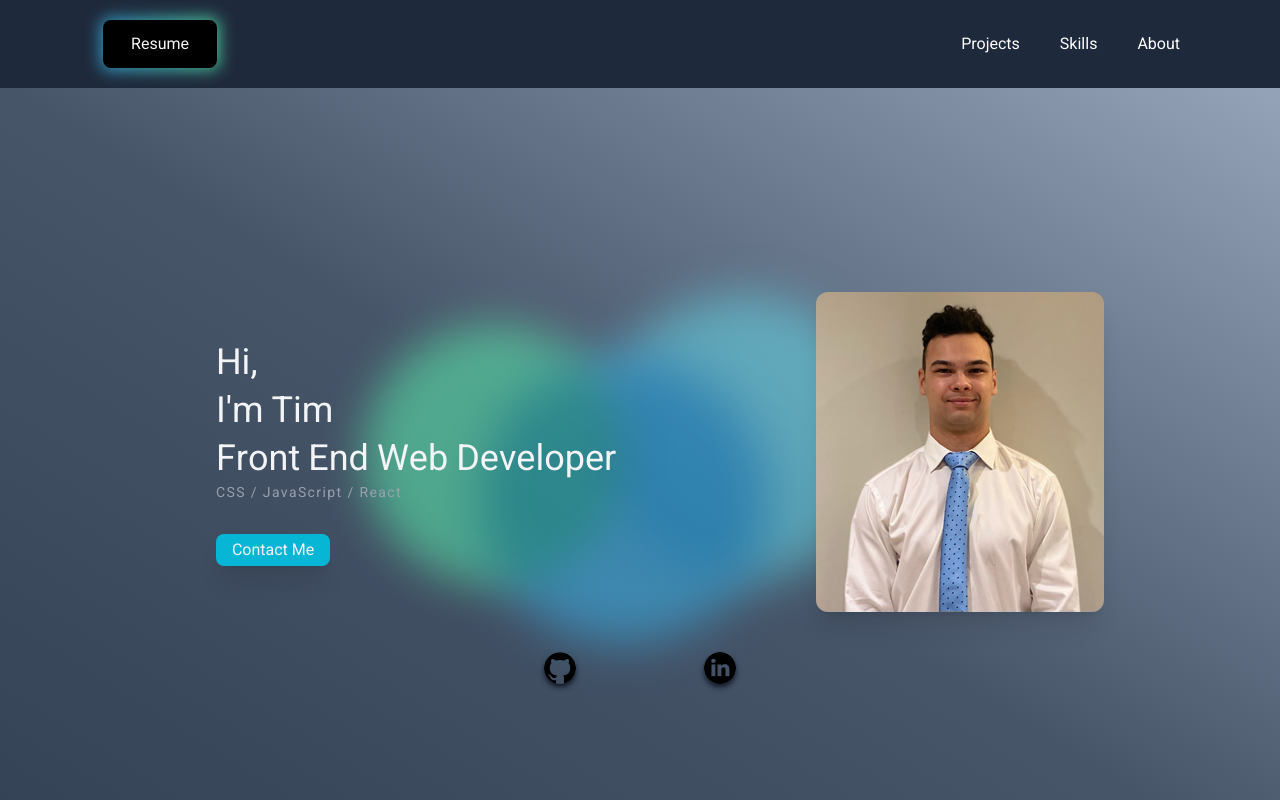
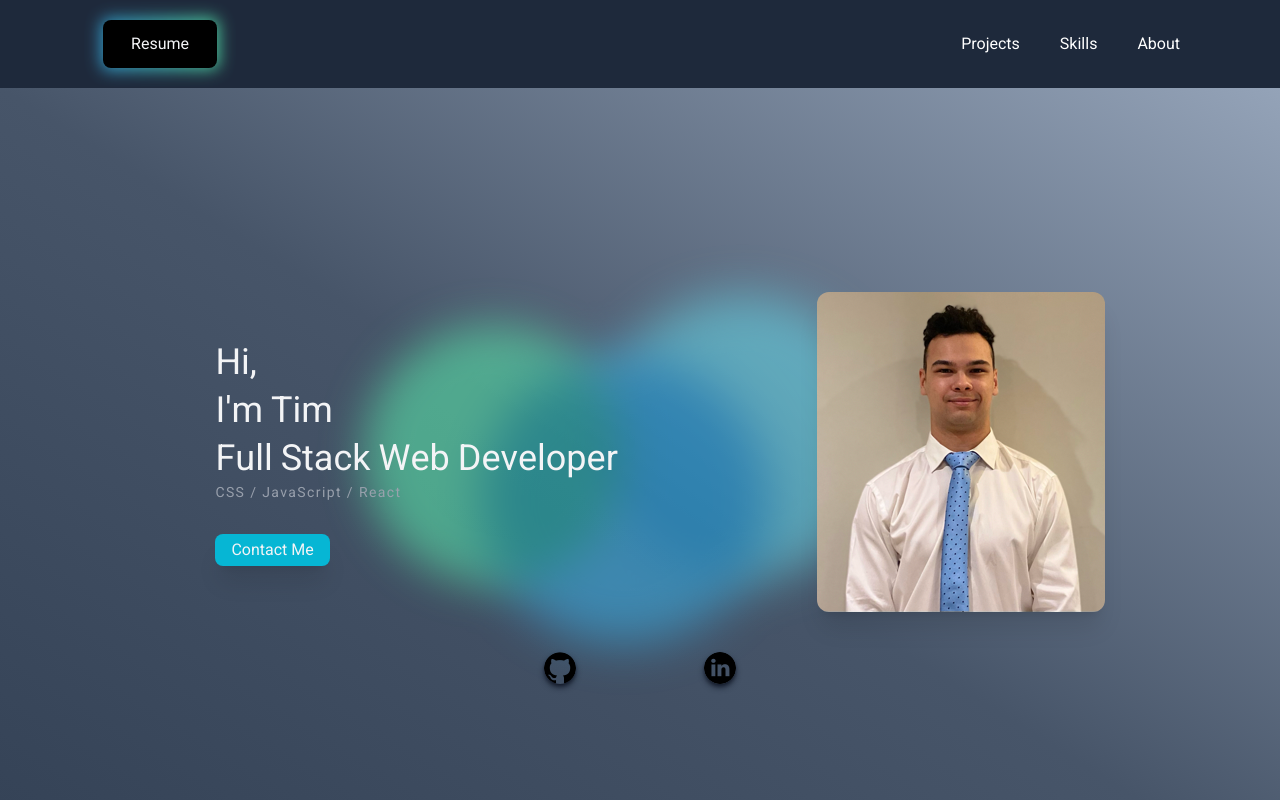
Before and after one commit to Tcaf351/Portfolio-React, a React (Create React App) app in the folder portfolio/: page / in a window 1280 px wide. Shown: the top 800 px of the page. Built offline with nearby package versions, Linux system fonts and the light colour scheme.

Commit message:
Updated Hero and About section

```diff
--- a/portfolio/src/Pages/sections/About.jsx
+++ b/portfolio/src/Pages/sections/About.jsx
@@ -25,8 +25,7 @@ const About = () => {
 
                 <div className="2xl:my-10">
                     <p className='xs:text-xs sm:text-md lg:text-lg my-6'>I have completed a certificate IV of Information Technology (Web Development).</p>
-                    <p className="xs:text-xs sm:text-md lg:text-lg my-6">I am currently half way through a Diploma of Information Technology (Front End Web Development) with Diploma of Information Technology (Back End Web Development).</p>
-                    <p className="xs:text-xs sm:text-md lg:text-lg my-6">I will be finished with the diploma mid June 2022.</p>
+                    <p className="xs:text-xs sm:text-md lg:text-lg my-6">I have completed a Diploma of Information Technology (Front End Web Development) with a Diploma of Information Technology (Back End Web Development).</p>
                 </div>
             </motion.div>
 
--- a/portfolio/src/Pages/sections/Hero.jsx
+++ b/portfolio/src/Pages/sections/Hero.jsx
@@ -42,14 +42,16 @@ const Hero = () => {
 
                         <div className='flex'>
                             <motion.div whileHover={{ scale: 1.4 }}><p className='xs:text-3xl md:text-4xl py-1 hover:text-cyan-300 transition ease-in duration-150'>F</p></motion.div>
-                            <motion.div whileHover={{ scale: 1.4 }}><p className='xs:text-3xl md:text-4xl py-1 hover:text-cyan-300 transition ease-in duration-150'>r</p></motion.div>
-                            <motion.div whileHover={{ scale: 1.4 }}><p className='xs:text-3xl md:text-4xl py-1 hover:text-cyan-300 transition ease-in duration-150'>o</p></motion.div>
-                            <motion.div whileHover={{ scale: 1.4 }}><p className='xs:text-3xl md:text-4xl py-1 hover:text-cyan-300 transition ease-in duration-150'>n</p></motion.div>
-                            <motion.div whileHover={{ scale: 1.4 }}><p className='xs:text-3xl md:text-4xl py-1 pr-2 hover:text-cyan-300 transition ease-in duration-150'>t</p></motion.div>
+                            <motion.div whileHover={{ scale: 1.4 }}><p className='xs:text-3xl md:text-4xl py-1 hover:text-cyan-300 transition ease-in duration-150'>u</p></motion.div>
+                            <motion.div whileHover={{ scale: 1.4 }}><p className='xs:text-3xl md:text-4xl py-1 hover:text-cyan-300 transition ease-in duration-150'>l</p></motion.div>
+                            {/* <motion.div whileHover={{ scale: 1.4 }}><p className='xs:text-3xl md:text-4xl py-1 hover:text-cyan-300 transition ease-in duration-150'>n</p></motion.div> */}
+                            <motion.div whileHover={{ scale: 1.4 }}><p className='xs:text-3xl md:text-4xl py-1 pr-2 hover:text-cyan-300 transition ease-in duration-150'>l</p></motion.div>
 
-                            <motion.div whileHover={{ scale: 1.4 }}><p className='xs:text-3xl md:text-4xl py-1 hover:text-cyan-300 transition ease-in duration-150'>E</p></motion.div>
-                            <motion.div whileHover={{ scale: 1.4 }}><p className='xs:text-3xl md:text-4xl py-1 hover:text-cyan-300 transition ease-in duration-150'>n</p></motion.div>
-                            <motion.div whileHover={{ scale: 1.4 }}><p className='xs:text-3xl md:text-4xl py-1 pr-2 hover:text-cyan-300 transition ease-in duration-150'>d</p></motion.div>
+                            <motion.div whileHover={{ scale: 1.4 }}><p className='xs:text-3xl md:text-4xl py-1 hover:text-cyan-300 transition ease-in duration-150'>S</p></motion.div>
+                            <motion.div whileHover={{ scale: 1.4 }}><p className='xs:text-3xl md:text-4xl py-1 hover:text-cyan-300 transition ease-in duration-150'>t</p></motion.div>
+                            <motion.div whileHover={{ scale: 1.4 }}><p className='xs:text-3xl md:text-4xl py-1 hover:text-cyan-300 transition ease-in duration-150'>a</p></motion.div>
+                            <motion.div whileHover={{ scale: 1.4 }}><p className='xs:text-3xl md:text-4xl py-1 hover:text-cyan-300 transition ease-in duration-150'>c</p></motion.div>
+                            <motion.div whileHover={{ scale: 1.4 }}><p className='xs:text-3xl md:text-4xl py-1 pr-2 hover:text-cyan-300 transition ease-in duration-150'>k</p></motion.div>
 
                             <motion.div whileHover={{ scale: 1.4 }}><p className='xs:text-3xl md:text-4xl py-1 hover:text-cyan-300 transition ease-in duration-150'>W</p></motion.div>
                             <motion.div whileHover={{ scale: 1.4 }}><p className='xs:text-3xl md:text-4xl py-1 hover:text-cyan-300 transition ease-in duration-150'>e</p></motion.div>
```
